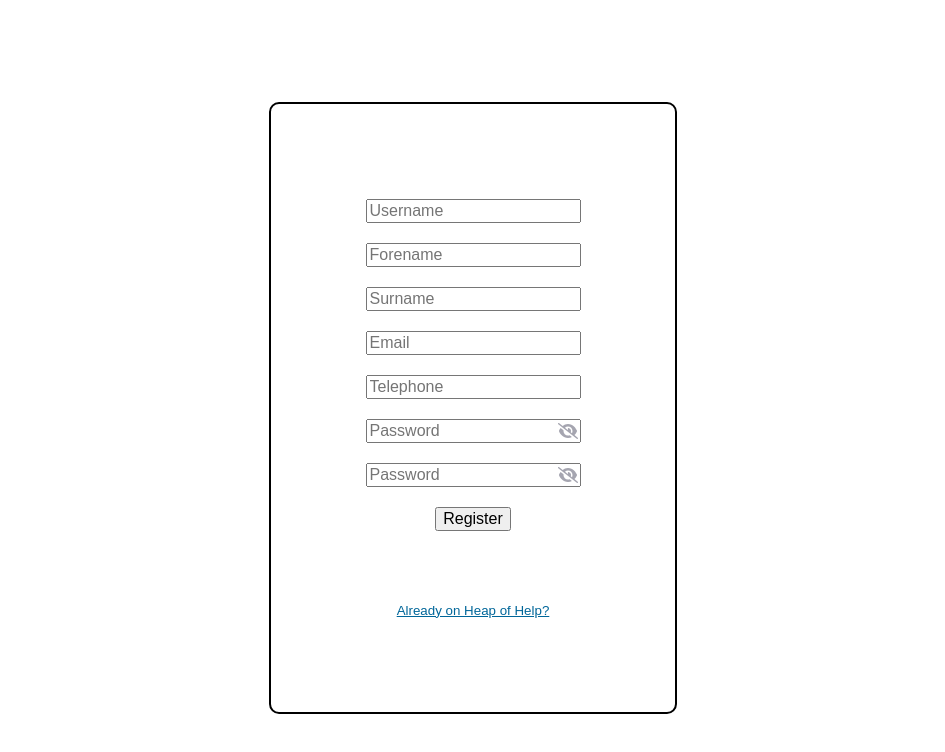
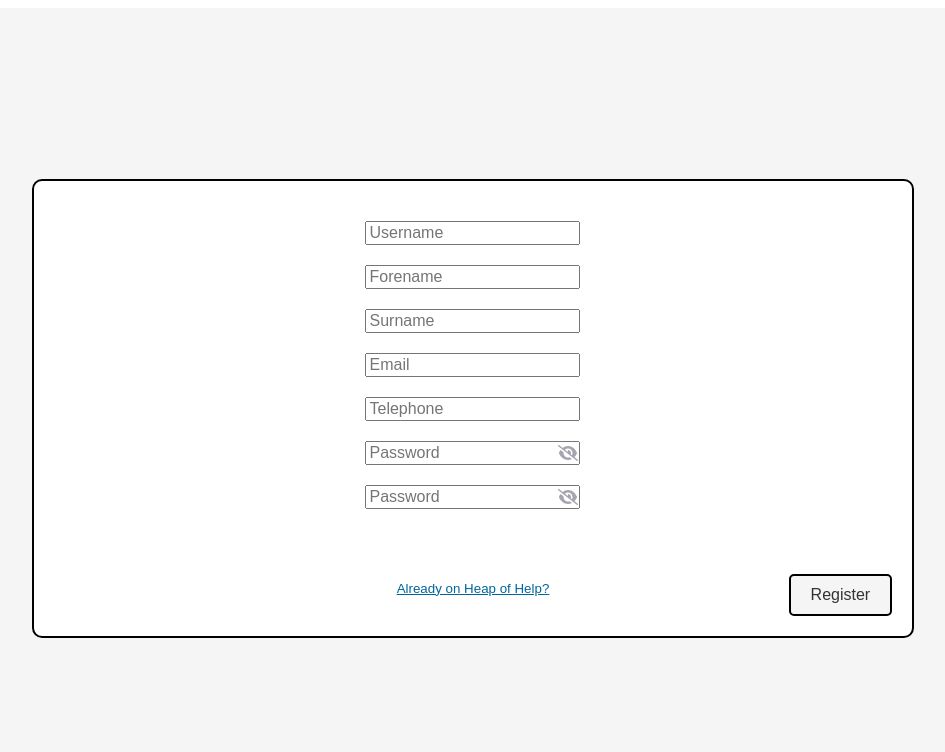
Before and after one commit to VladBagat/Heap-of-Help, a SvelteKit app: page /student_registration in a window 1280 px wide. Shown: the top 752 px of the page, without its empty margins (167-1112 px from the left). Built offline with nearby package versions, Linux system fonts and the light colour scheme.

Commit message:
CSS edits to student registration

```diff
--- a/src/routes/student_registration/+page.svelte
+++ b/src/routes/student_registration/+page.svelte
@@ -85,7 +85,7 @@
             <Password bind:value={password}/>
             <Password bind:value={confirm_password}/>
         </div>
-        <button class="element" onclick={student_registration}>Register</button>
+        <button id="register-button" class="element" onclick={student_registration}>Register</button>
         <p id="error"></p>
         <button class="redirect" onclick={LoginRedirect}>Already on Heap of Help?</button>
     </div>
@@ -103,6 +103,7 @@
     }
 
     #student_registration{
+        background-color: #f5f5f5;
         height: 100vh;
         display: flex;
         justify-content: center;
@@ -110,19 +111,36 @@
     }
 
     #container{
-        display: flex;
-        flex-direction: column;
-        justify-content: center;
-        align-items: center;
-        gap: 20px;
 
-        border: 2px solid black;
-        padding: 7.5%;
-        border-radius: 10px;
+    display: flex;
+    flex-direction: column;
+    justify-content: center;
+    align-items: center;
+    gap: 20px;
+    width: 60%;
+    max-width: 800px;
+    background-color: white;
+    border: 2px solid black;
+    padding: 40px 60px;
+    border-radius: 10px;
+    position: relative;
+
     }
 
     .element{
         font-size: 1.25vw;
+    }
+
+    #register-button {
+        position: absolute;
+        bottom: 20px;
+        right: 20px;
+        padding: 10px 20px;
+        background-color:#f5f5f5 ;
+        color: #333;
+        border: 2px solid black;
+        border-radius: 5px;
+        cursor: pointer;
     }
 
     .redirect{
```
